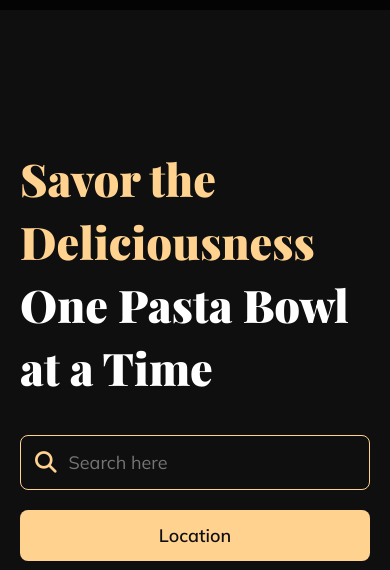
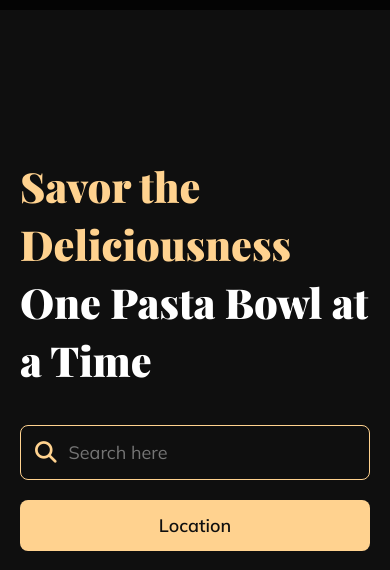
Before and after one commit to rfcho322/pasta-restaurant-layout, a plain HTML site: page index.html in a window 390 px wide. Shown: the part 80-650 px from the top of the page. Drawn offline with nearby package versions, Linux system fonts and the light colour scheme; a web font is replaced by a local one.

Commit message:
Remove hero input min width size. Fix hero title size to smaller devices.

```diff
--- a/index.css
+++ b/index.css
@@ -247,7 +247,7 @@ footer {
   display: flex;
   align-items: center;
   gap: 10px;
-  min-width: 350px;
+  /* min-width: 350px; */
   padding: 12px 14px;
   border: 1px solid var(--clr-primary);
   border-top-left-radius: 8px;
@@ -876,7 +876,7 @@ footer {
     padding-left: 30px;
   }
   .hero-title {
-    font-size: 2.5rem;
+    font-size: 2.3rem;
     line-height: 1.4;
   }
   .hero-image {
```
